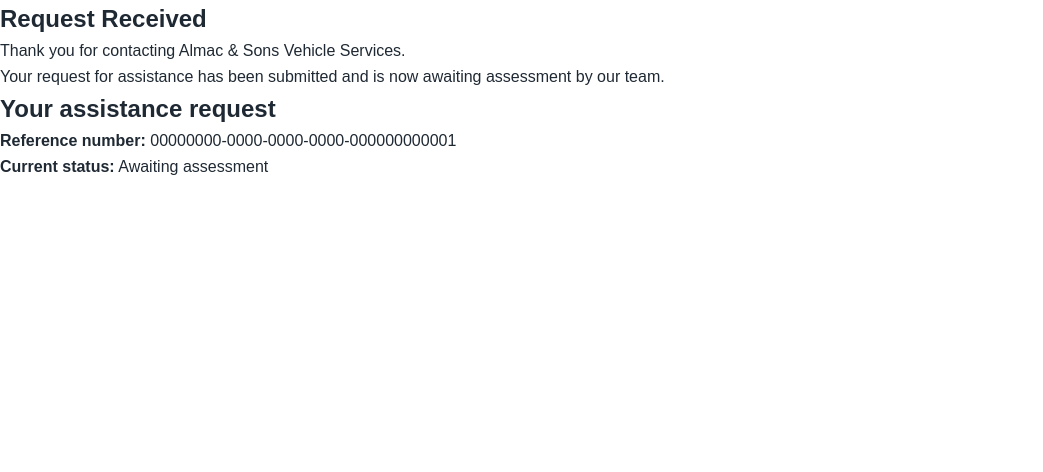
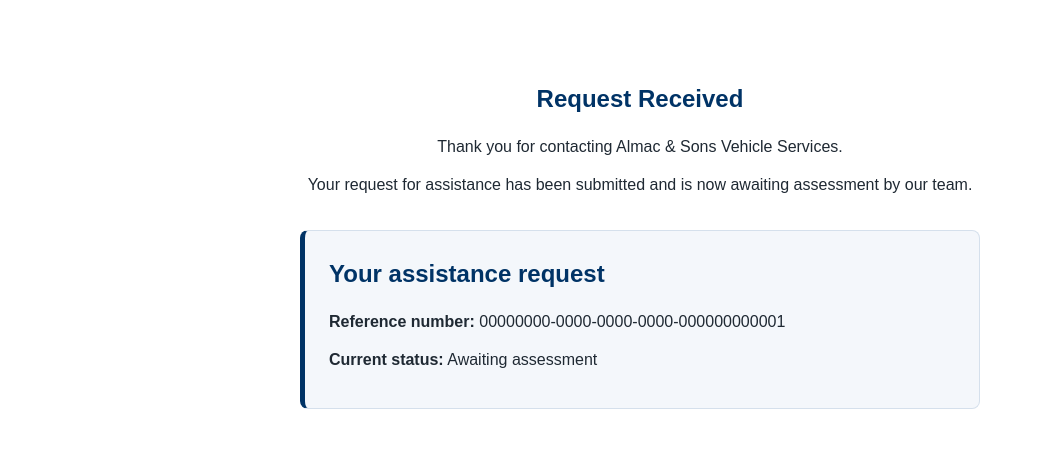
Before and after one commit to Reme65/almac-and-sons-mobile-fitting-services, a Django app: template templates/assistance-confirmation.html in a window 1280 px wide. Shown: the part 72-544 px from the top of the page, without its empty margins (0-1043 px from the left). Run offline with Django 5.2, Linux system fonts and the light colour scheme; the template is opened without the code that fills it: values that come from a table or form of the project are taken from there, others are empty; tables that the repository leaves empty hold one stand-in row (values such as "Sample post").

Commit message:
Style assistance confirmation layout and reference panel

```diff
--- a/static/css/styles.css
+++ b/static/css/styles.css
@@ -923,6 +923,53 @@ a {
     color: #003366;
 }
 
+/* Assistance confirmation — page layout */
+
+.confirmation-content {
+    width: min(100% - 2rem, 900px);
+    margin: 3rem auto;
+    padding: 2rem 0;
+    text-align: center;
+}
+
+.confirmation-content h1 {
+    margin-bottom: 1rem;
+    color: #003366;
+}
+
+.confirmation-content > p {
+    max-width: 680px;
+    margin: 0.75rem auto;
+    line-height: 1.6;
+}
+
+.confirmation-reference {
+    text-align: left;
+}
+
+/* Assistance confirmation — reference and status panel */
+
+.confirmation-reference {
+    max-width: 680px;
+    margin: 2rem auto;
+    padding: 1.5rem;
+    background-color: #f4f7fb;
+    border: 1px solid #d5e0ec;
+    border-left: 5px solid #003366;
+    border-radius: 8px;
+}
+
+.confirmation-reference h2 {
+    margin-top: 0;
+    margin-bottom: 1rem;
+    color: #003366;
+}
+
+.confirmation-reference p {
+    margin: 0.75rem 0;
+    overflow-wrap: anywhere;
+}
+
 /* ========================================
    Tablet
 ======================================== */
```
